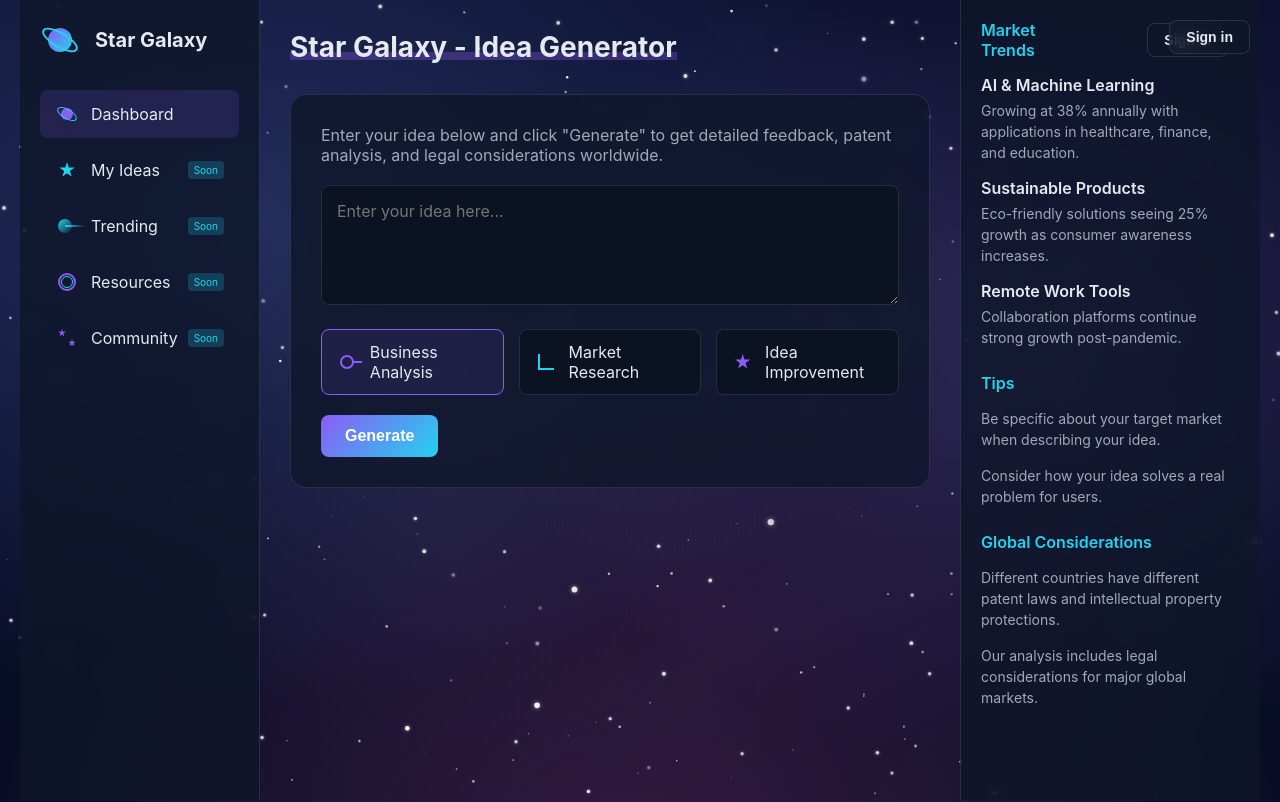
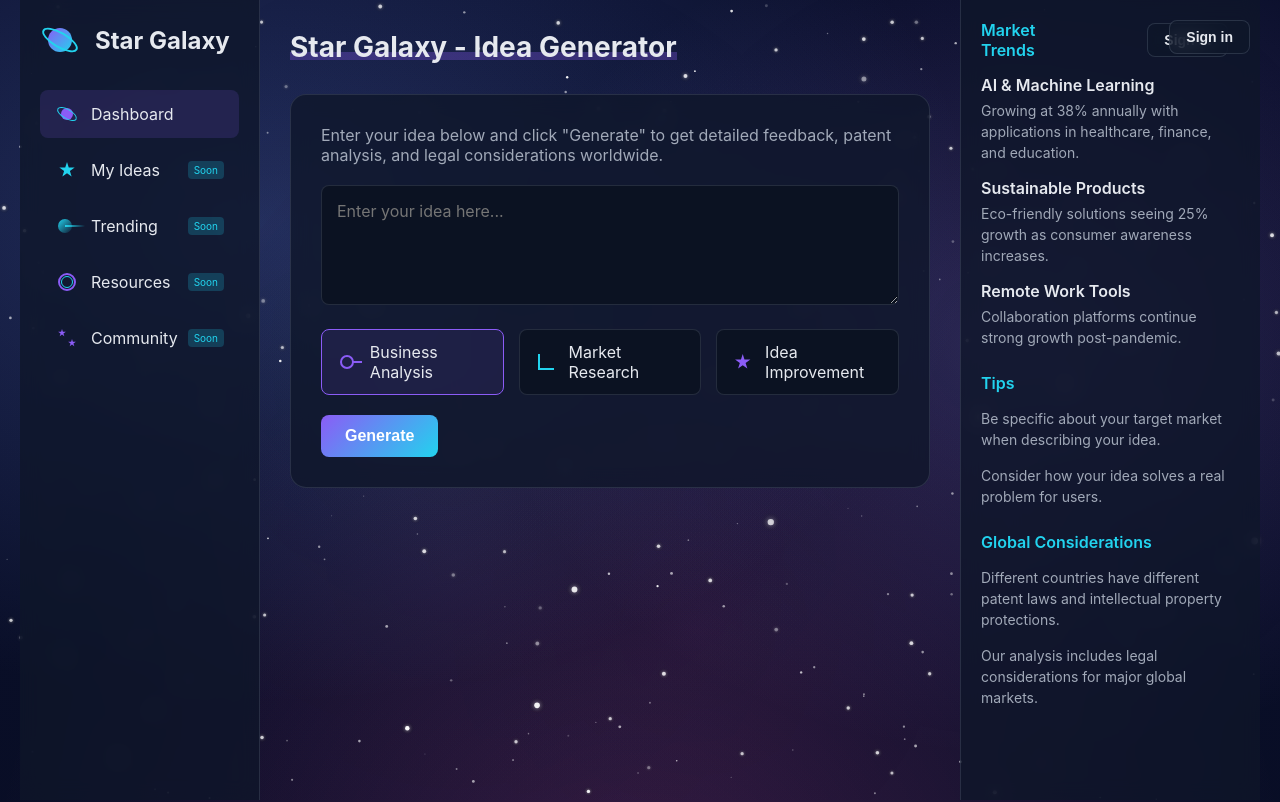
Before and after one commit to andreyshapira1983-code/insightforgem, a plain HTML site: page index.html in a window 1280 px wide. Shown: the top 802 px of the page. Drawn offline with Linux system fonts and the light colour scheme; animation ran at ten frames a second.

Commit message:
Update index.html

```diff
--- a/index.html
+++ b/index.html
@@ -22,7 +22,7 @@
                     <div class="logo-planet"></div>
                     <div class="logo-ring"></div>
                 </div>
-                <h1>Star Galaxy</h1>
+                <h2>Star Galaxy</h2>
             </div>
             <ul class="sidebar-menu">
                 <li class="active" data-page="dashboard">
```
